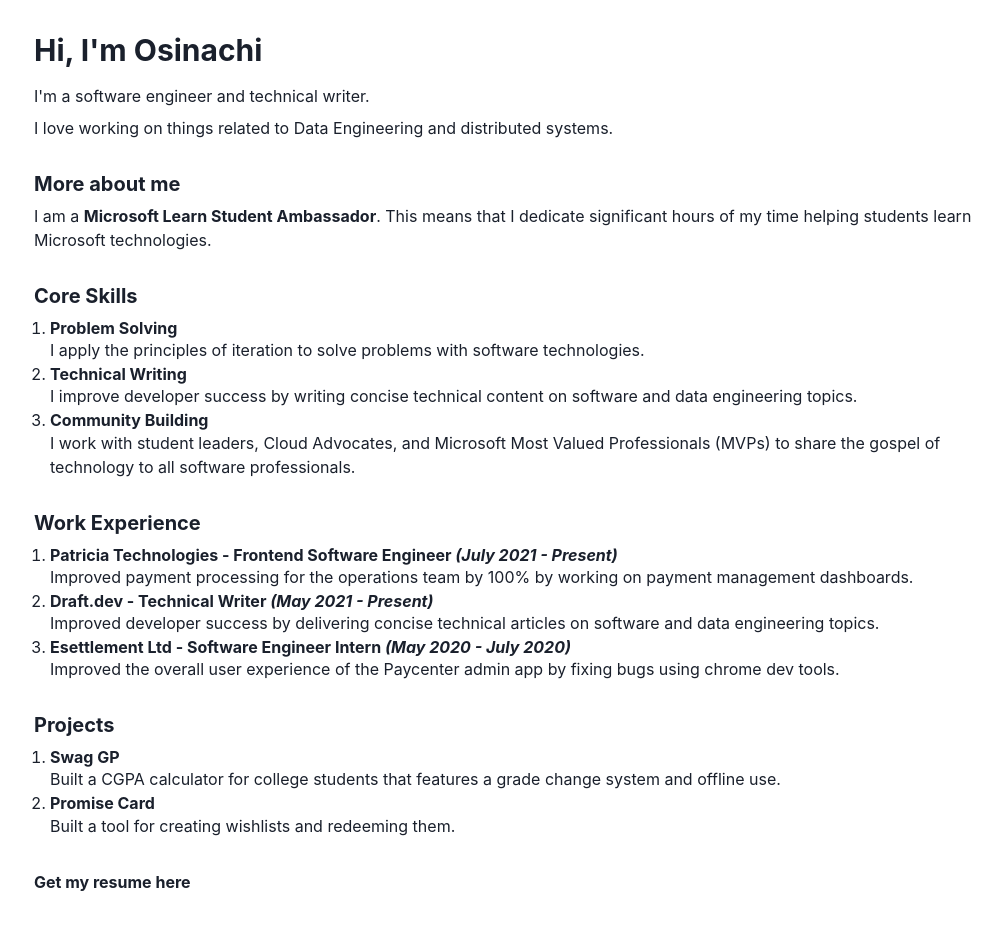
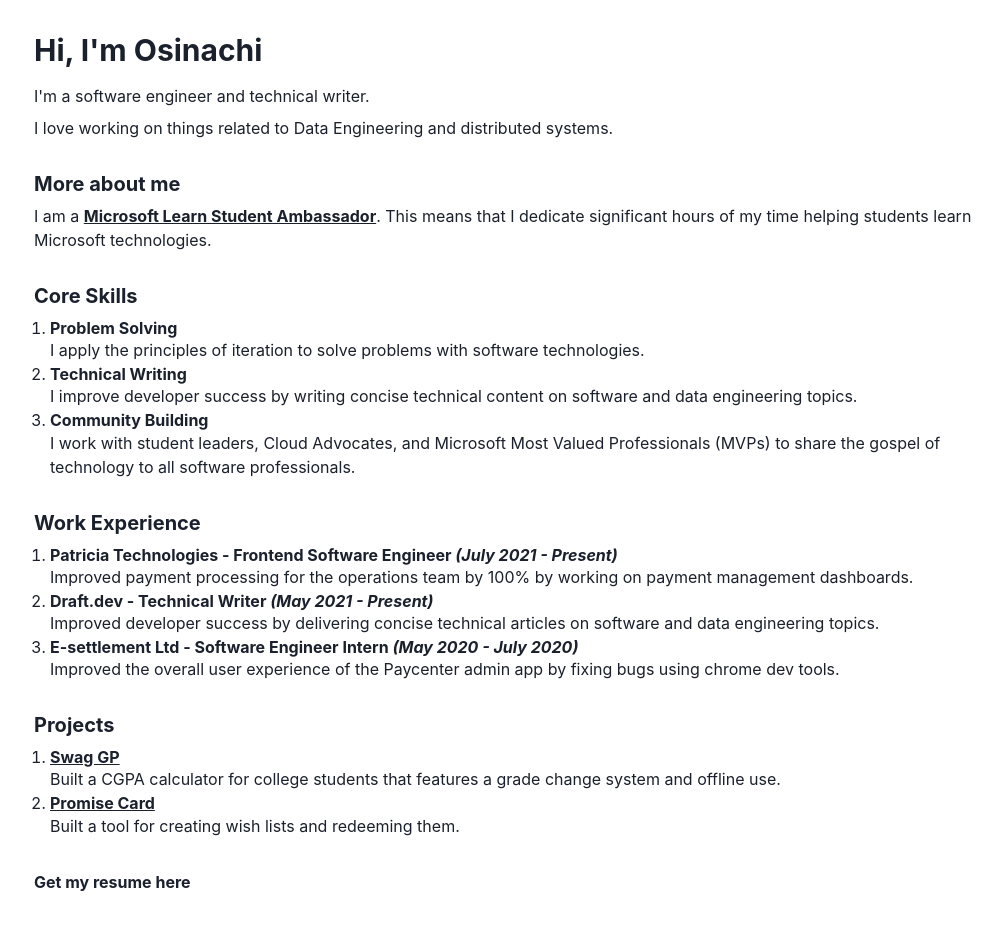
Before and after one commit to vicradon/portfolio-website, a Next.js app: page / in a window 1280 px wide. Shown: the whole page, without its empty margins (110-1112 px from the left). Built offline with nearby package versions, Linux system fonts and the light colour scheme.

Commit message:
chore: change stuff

```diff
--- a/pages/index.tsx
+++ b/pages/index.tsx
@@ -56,6 +56,7 @@
               href="https://studentambassadors.microsoft.com"
               display={"inline-block"}
               fontWeight={"bold"}
+              textDecoration={"underline"}
             >
               Microsoft Learn Student Ambassador
             </Link>
@@ -122,7 +123,7 @@
             </ListItem>
             <ListItem>
               <Heading size={"sm"}>
-                Esettlement Ltd - Software Engineer Intern{" "}
+                E-settlement Ltd - Software Engineer Intern{" "}
                 <em>(May 2020 - July 2020)</em>{" "}
               </Heading>
               <Text>
@@ -140,27 +141,33 @@
 
           <OrderedList>
             <ListItem>
+              <Heading size={"sm"}>
                 <Link
                   href="https://swag-gp.netlify.app/
 "
+                  textDecoration={"underline"}
                 >
-                <Heading size={"sm"}>Swag GP</Heading>
+                  Swag GP
+                </Link>
+              </Heading>
               <Text>
                 Built a CGPA calculator for college students that features a
                 grade change system and offline use.
               </Text>
-              </Link>
             </ListItem>
             <ListItem>
+              <Heading size={"sm"}>
                 <Link
                   href="https://promise-card.netlify.app/
 "
+                  textDecoration={"underline"}
                 >
-                <Heading size={"sm"}>Promise Card</Heading>
+                  Promise Card
+                </Link>
+              </Heading>
               <Text>
-                  Built a tool for creating wishlists and redeeming them.
+                Built a tool for creating wish lists and redeeming them.
               </Text>
-              </Link>
             </ListItem>
           </OrderedList>
         </Box>
```
Lines whose indentation alone changed are shown as unchanged.
